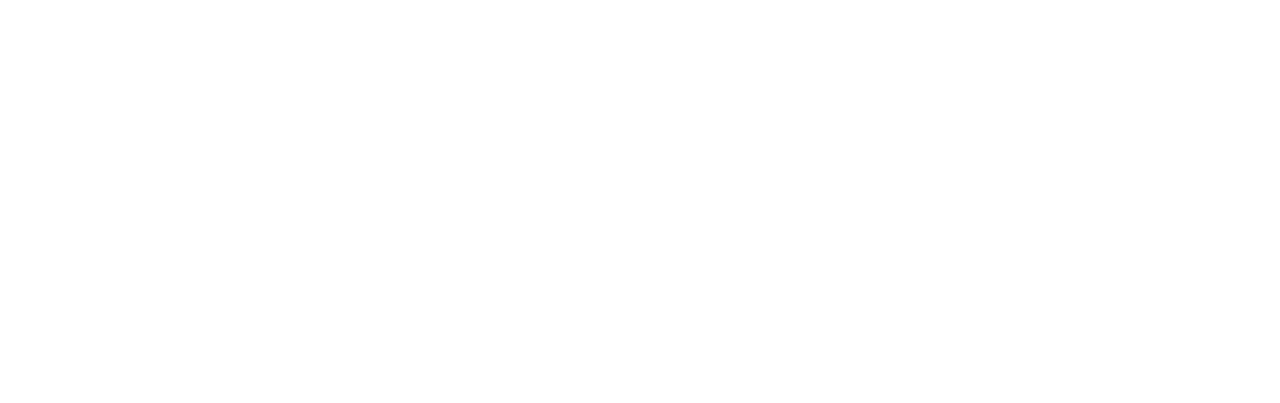
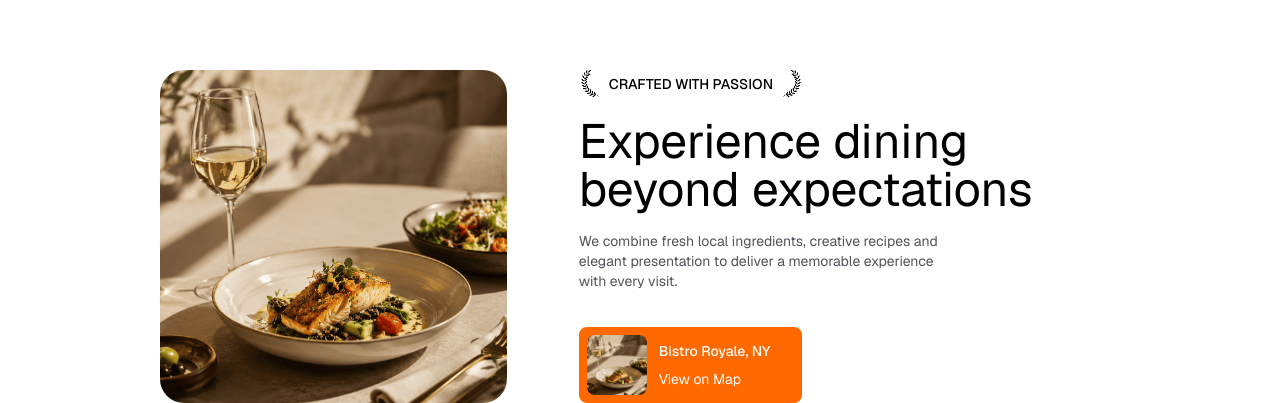
Before and after one commit to A4nu4/Restro, a React (Vite) app: page / in a window 1280 px wide. Shown: the part 906-1309 px from the top of the page. Before the commit the page ends 800 px from the top, so only its background shows below. Built offline with nearby package versions, Linux system fonts and the light colour scheme.

Commit message:
Added About section and blur on Navbar scrolling

```diff
--- a/src/App.jsx
+++ b/src/App.jsx
@@ -1,12 +1,14 @@
 import React from "react";
 import Navbar from "./components/Navbar";
 import HeroSection from "./sections/HeroSection";
+import About from "./sections/About";
 
 const App = () => {
   return (
     <>
       <Navbar />
       <HeroSection />
+      <About />
     </>
   );
 };
--- a/src/components/Navbar.jsx
+++ b/src/components/Navbar.jsx
@@ -4,10 +4,21 @@
 
 const Navbar = () => {
   const [mobileOpen, setMobileOpen] = React.useState(false);
+  const [scrolled, setScrolled] = React.useState(false);
+
+  React.useEffect(() => {
+    const handleScroll = () => {
+      setScrolled(window.scrollY > 10);
+    };
+    window.addEventListener("scroll", handleScroll);
+    return () => window.removeEventListener("scroll", handleScroll);
+  }, []);
 
   return (
     <>
-      <nav className="fixed top-0 z-20 px-auto w-full transition-all duration-300 bg-transparent">
+      <nav
+        className={`fixed top-0 z-20 px-auto w-full transition-all duration-300 ${scrolled ? "bg-white/70 backdrop-blur-md" : "bg-transparent"}`}
+      >
         <div className="flex items-center justify-between font-medium py-4 mx-auto max-w-7xl">
           <a href="/">
             <img src="src/assets/logo.svg" alt="logo" />
--- /dev/null
+++ b/src/sections/About.jsx
@@ -0,0 +1,55 @@
+import React from "react";
+import Animated from "../components/Animated";
+
+const About = () => {
+  return (
+    <section id="about" className="px-auto mt-44">
+      <div className="flex flex-col md:flex-row gap-14 md:gap-18 max-w-7xl mx-auto">
+        {/* Left Side: Main image */}
+        <Animated scale={0.8} y={0}>
+          <img
+            src="src/assets/about.png"
+            alt="Dish"
+            className="max-w-137 w-full h-full object-cover rounded-3xl"
+          />
+        </Animated>
+
+        {/* Right Side: Content details */}
+        <div>
+          <Animated scale={0.8} y={0} className="flex items-center gap-2">
+            <img src="src/assets/iconL.png" alt="" />
+            <span className="font-medium uppercase">Crafted with Passion</span>
+            <img src="src/assets/iconR.png" alt="IconRight" />
+          </Animated>
+
+          <Animated delay={0.2}>
+            <h2 className="mt-5 text-4xl md:text-5xl text-balance">
+              Experience dining beyond expectations
+            </h2>
+          </Animated>
+
+          <Animated delay={0.2}>
+            <p className="mt-4.5 text-zinc-600 max-w-sm">
+              We combine fresh local ingredients, creative recipes and elegant
+              presentation to deliver a memorable experience with every visit.
+            </p>
+          </Animated>
+
+          <Animated className="mt-9 bg-orange-500 text-white p-2 pr-8 rounded-lg flex items-center gap-3 w-fit">
+            <img
+              src="src/assets/about.png"
+              alt="Bistro Royale Location Preview"
+              className="size-15 rounded-lg object-cover shrink-0"
+            />
+            <div className="flex flex-col gap-2">
+              <p className="font-medium">Bistro Royale, NY</p>
+              <a href="#">View on Map</a>
+            </div>
+          </Animated>
+        </div>
+      </div>
+    </section>
+  );
+};
+
+export default About;
```
